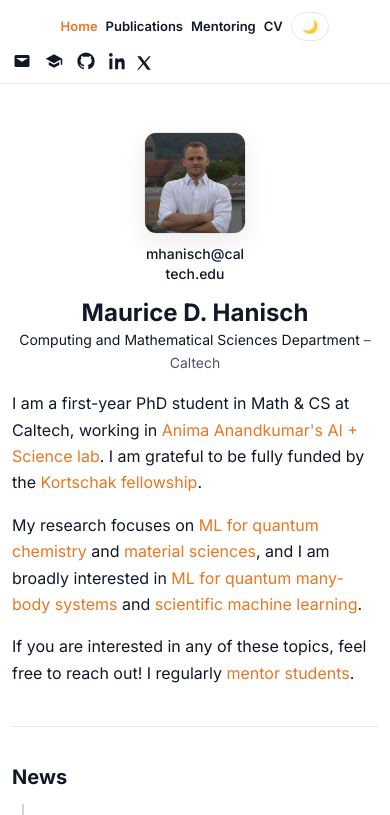
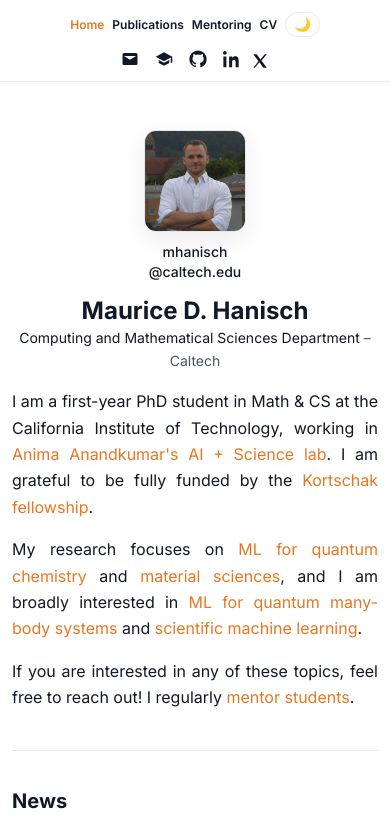
Before and after one commit to MauriceDHanisch/MauriceDHanisch.github.io, a plain HTML site: page index.html in a window 390 px wide. Shown: the top 815 px of the page. Drawn offline with Linux system fonts and the light colour scheme.

Commit message:
Optimize for mobile

```diff
--- a/assets/css/style.css
+++ b/assets/css/style.css
@@ -204,7 +204,11 @@ h2 {
   margin-top: 16px;
 }
 
-/* bio text - reduce bottom margin */
+/* bio text - reduce bottom margin and justify */
+.prose {
+  text-align: justify;
+}
+
 .prose p:last-child {
   margin-bottom: 0;
 }
@@ -342,27 +346,34 @@ footer {
 
   /* Mobile header fixes */
   .nav {
-    flex-wrap: wrap;
-    gap: 10px;
+    flex-direction: column;
+    gap: 12px;
     padding: 12px 16px;
   }
 
   .top-icons {
     order: 2;
     margin-left: 0;
-    gap: 16px;
+    gap: 20px;
+    justify-content: center;
+    width: 100%;
   }
 
   .menu {
     order: 1;
+    margin-left: 0;
     width: 100%;
     justify-content: center;
-    gap: 12px;
+    gap: 16px;
     flex-wrap: wrap;
   }
 
   .menu a {
     font-size: 14px;
+  }
+
+  .toggle {
+    padding: 4px 8px;
   }
 
   /* Smaller headings on mobile */
@@ -383,6 +394,21 @@ footer {
   /* Container padding */
   .container {
     padding: 16px;
+  }
+
+  /* Fix year divider overlap */
+  .year-divider {
+    margin: 30px 0 20px 0;
+  }
+
+  .year-divider span {
+    font-size: 24px;
+    padding-left: 16px;
+  }
+
+  /* Fix pubs negative margin */
+  .pubs {
+    margin-top: 0;
   }
 }
 
@@ -541,7 +567,7 @@ hr {
   list-style: none;
   padding: 0;
   margin: 0;
-  margin-top: -30px;
+  margin-top: 10px;
 }
 
 .pub-year {
@@ -936,6 +962,14 @@ footer a:hover {
     font-size: 12px;
   }
 
+  .menu a {
+    font-size: 12px;
+  }
+
+  .top-icons {
+    gap: 14px;
+  }
+
   footer {
     bottom: 0.5rem;
     right: 0.5rem;
--- a/content/bio.html
+++ b/content/bio.html
@@ -1,4 +1,4 @@
-<p>I am a first-year PhD student in Math & CS at Caltech, working in
+<p>I am a first-year PhD student in Math & CS at the California Institute of Technology, working in
     <a href="https://tensorlab.cms.caltech.edu/users/anima/" target="_blank">Anima Anandkumar's AI + Science lab</a>.
     I am grateful to be fully funded by the <a href="https://www.cms.caltech.edu/research/kortschak-scholars" target="_blank">Kortschak fellowship</a>.</p>
 
--- a/index.html
+++ b/index.html
@@ -83,7 +83,7 @@
           <img src="assets/img/PFP.webp" alt="Profile" width="180" height="180" />
           <button type="button" class="email-copy" data-email="mhanisch@caltech.edu"
             aria-label="Copy email to clipboard" title="Click to copy">
-            mhanisch@caltech.edu
+            mhanisch<wbr>@caltech.edu
           </button>
         </div>
 
```
Also changed, not shown: assets/css/style.min.css.
